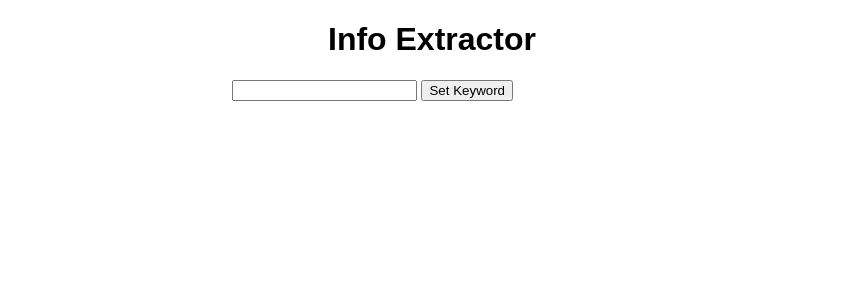
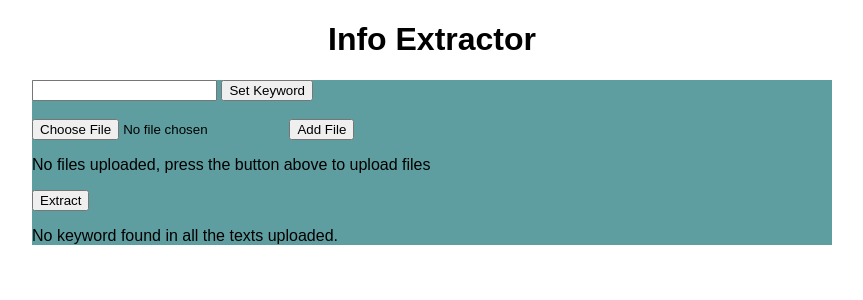
Before and after one commit to donbasta/string-matching-kmp-bm-regex, a Flask app: page / in a window 1280 px wide. Shown: the top 300 px of the page, without its empty margins (208-1071 px from the left). Run offline with Flask 2, Linux system fonts and the light colour scheme; parts of the project's set-up code (start-up, migrations or seed data) failed here and were passed over.

Commit message:
showing extraction results done, choosing algorithm not yet

```diff
--- a/app.py
+++ b/app.py
@@ -1,23 +1,57 @@
 from flask import Flask, render_template, request, redirect
+from extractor import convert, extractor
 
 app = Flask(__name__)
-key = None
+keyword = None
+uploaded_files = set()
 news = []
 
-@app.route('/', methods=['POST', 'GET'])
+@app.route('/')
 def index():
 
-	global key
+	global keyword
+	global uploaded_files
+
+	return render_template("index.html", keyword=keyword, files=uploaded_files)
+
+
+@app.route('/set_keyword', methods=['GET','POST'])
+def set_keyword():
+
+	global keyword
 
 	if request.method == 'POST':
-		key = request.form['keyword']
-		print(key)
+		keyword = request.form['keyword']
 		return redirect('/')
 	else:
-		return render_template("index.html", keyword=key)
+		return render_template("index.html", keyword=keyword)
 
 
-# @app.route('')
+@app.route('/uploader', methods=['GET','POST'])
+def uploader():
+
+	global uploaded_files
+
+	if request.method == 'POST':
+		f = request.files['file']
+		uploaded_files.add(f.filename)
+		news.append([f.filename, convert(f.read().decode())])
+		return redirect('/')
+	else:
+		return render_template("index.html", files=uploaded_files)
+
+
+@app.route('/extract')
+def extract():
+
+	informations = []
+
+	for sentences in news:
+		informations += extractor(keyword, sentences[1])
+
+	return render_template("index.html", informations=informations)
+
+	return redirect('/')
 
 
 if __name__ == "__main__":
--- a/extractor.py
+++ b/extractor.py
@@ -15,7 +15,13 @@ for file in os.listdir(directory):
 		sentences = sent_tokenize(text)
 		news.append(sentences)
 
-def extract(keyword, sentences):
+def convert(files_raw_data):
+	files_raw_data = files_raw_data.replace("\n", " ")
+	files_raw_data = files_raw_data.lower()
+	sentences = sent_tokenize(files_raw_data)
+	return sentences
+
+def extractor(keyword, sentences):
 
 	informations = []
 	for sentence in sentences:
@@ -45,7 +51,7 @@ def results(keyword):
 	informations = []
 
 	for sentences in news:
-		informations += extract(keyword, sentences)
+		informations += extractor(keyword, sentences)
 
 	for information in informations:
 		print(create_results(information))
--- a/static/css/main.css
+++ b/static/css/main.css
@@ -6,13 +6,14 @@ body, html {
 
 .content {
     margin: 0 auto;
-    width: 400px;
+    width: 800px;
 }
 
 .form {
     margin-top: 20px;
+    background-color: cadetblue;
 }
 
 #content {
-    width: 70%;
+    width: 100%;
 }
--- a/templates/index.html
+++ b/templates/index.html
@@ -9,16 +9,65 @@
     <h1 style="text-align: center">Info Extractor</h1>
 
     <div class="form">
-        <form action="/" method="POST">
-            <input type="text" name="keyword" id="keyword">
-            <input type="submit" value="Set Keyword">
+        <form action="/set_keyword" method="POST">
+            <input type="text" name="keyword" id="keyword" />
+            <input type="submit" value="Set Keyword" />
         </form>
         <br>
         {% if keyword %}
             <p> Keyword: {{ keyword }} <p>
         {% endif %}
+
+        <form action = "/uploader" method = "POST" enctype = "multipart/form-data">
+            <input type = "file" name = "file" />
+            <input type = "submit" value="Add File" />
+        </form>
+        {% if files|length > 0 %}
+        <table>
+            <tr>
+                <td>Nama File</td>
+            </tr>
+            {% for file in files %}
+            <!-- create table for showing the files being uploaded -->
+            <!-- may as well create delete button too-->
+            <tr>
+                <td>{{ file }}</td>
+            </tr>
+            {% endfor %}
+        </table>
+        {% else %}
+            <p>No files uploaded, press the button above to upload files</p>
+        {% endif %}
+
+        <form action = "/extract">
+            <input type = "submit" value="Extract" />
+        </form>
+
+        {% if informations|length > 0 %}
+        <table>
+            <tr>
+                <td>Keyword</td>
+                <td>Nama File</td>
+                <td>Jumlah</td>
+                <td>Waktu</td>
+                <td>Kalimat</td>
+            </tr>
+            {% for info in informations %}
+            <!-- create table for showing information -->
+                <tr>
+                    <td>{{ info[0] }}</td>
+                    <td>Nama File</td>
+                    <td>{{ info[2] }}</td>
+                    <td>{{ info[1] }}</td>
+                    <td>{{ info[3] }}</td>
+                </tr>
+            {% endfor %}
+        </table>>
+        {% else %}
+            <p>No keyword found in all the texts uploaded.</p>
+        {% endif %}
+
     </div>
-
 
 </div>
 {% endblock %}
```
Also changed, not shown: unknown.png (added).
